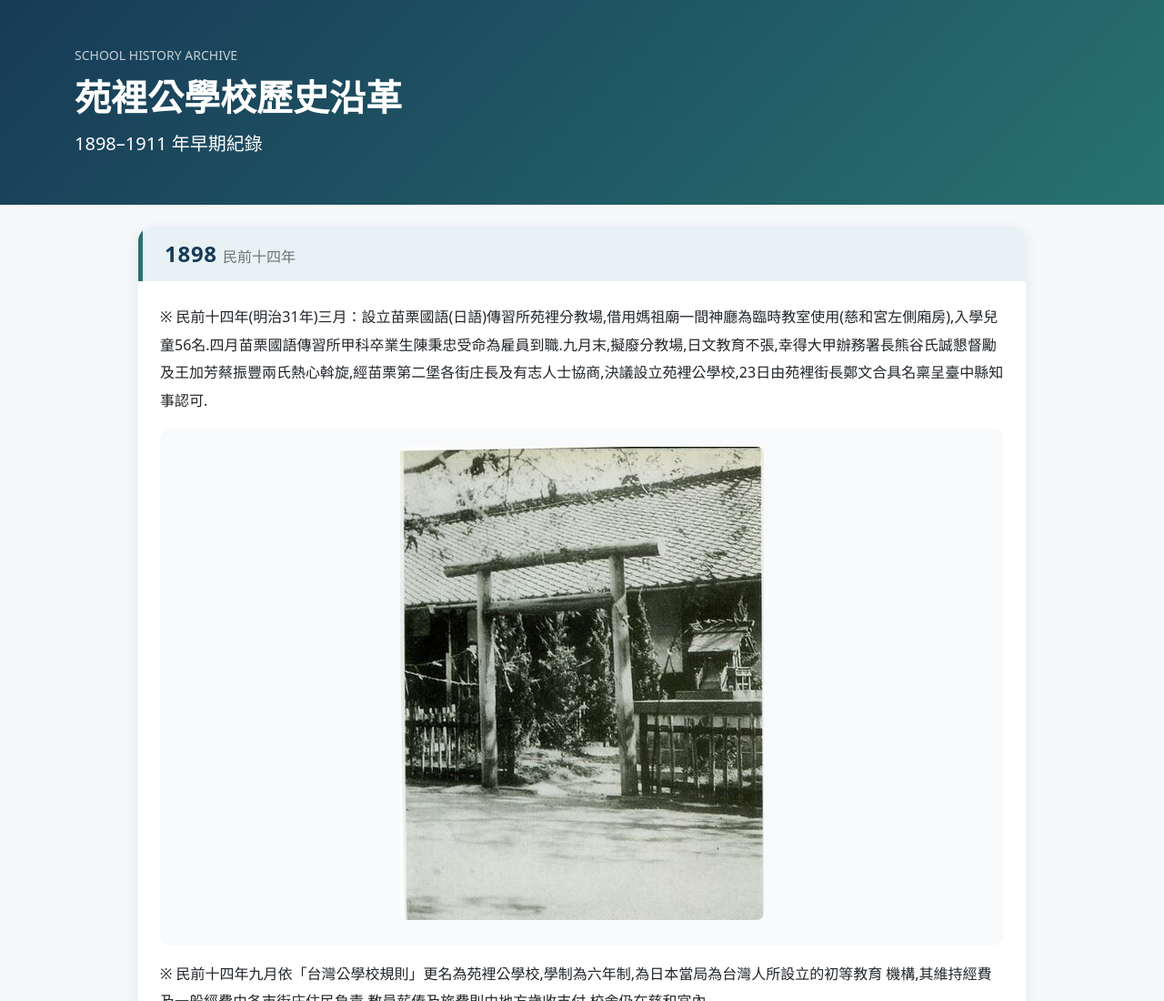
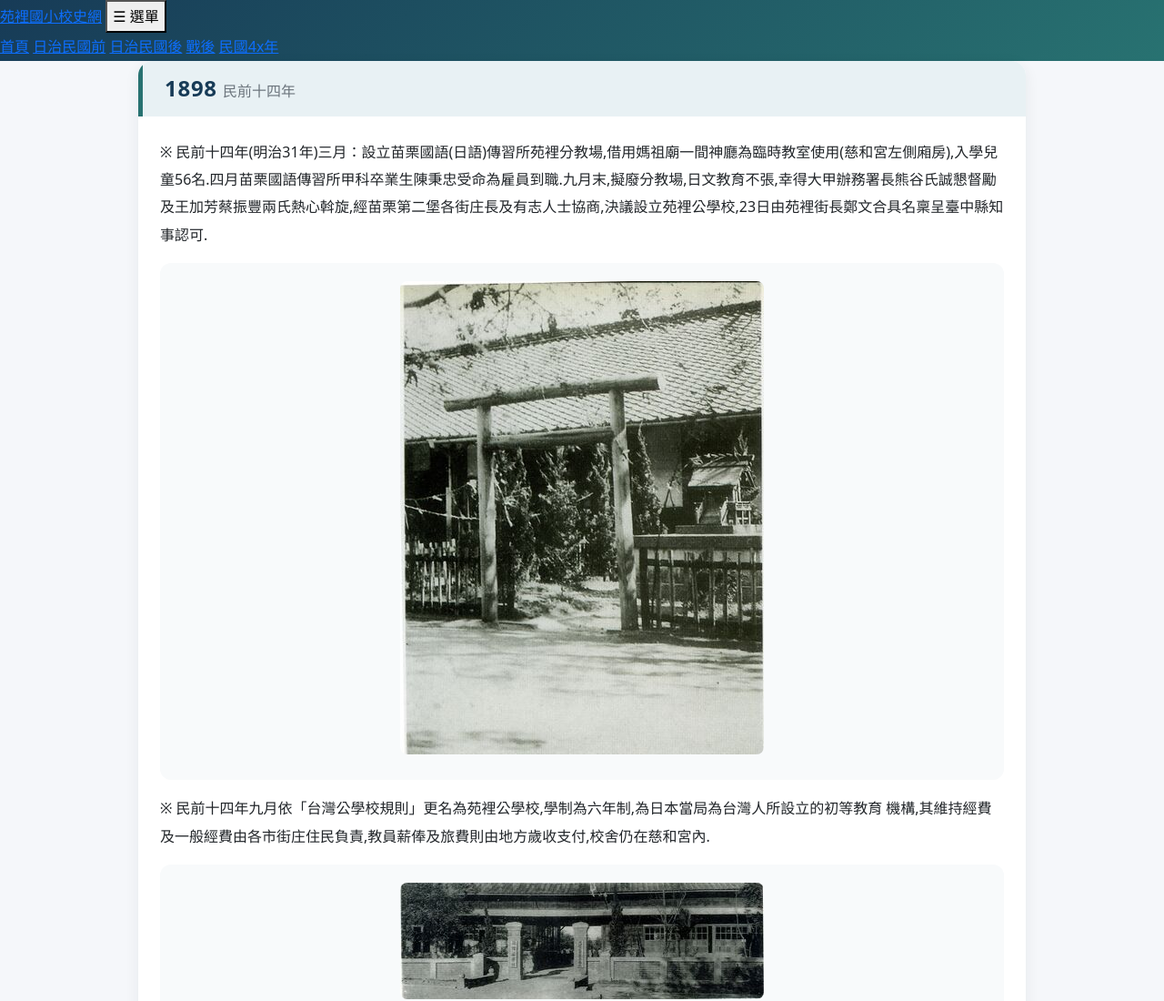
Before and after one commit to kk5438/yles, a plain HTML site: page bjapan.html in a window 1280 px wide. Shown: the top 1100 px of the page at 91% size. Drawn offline with nearby package versions, Linux system fonts and the light colour scheme.

Commit message:
Update bjapan.html

```diff
--- a/bjapan.html
+++ b/bjapan.html
@@ -20,13 +20,20 @@
   </style>
 </head>
 <body>
-  <header class="site-header py-5 mb-4">
-    <div class="container">
-      <p class="text-uppercase small mb-2 opacity-75">School History Archive</p>
-      <h1 class="display-6 fw-bold mb-2">苑裡公學校歷史沿革</h1>
-      <p class="lead mb-0">1898–1911 年早期紀錄</p>
-    </div>
+    <header class="site-header">
+    <a class="site-brand" href="index.html">苑裡國小校史網</a>
+    <button class="menu-toggle" type="button" aria-expanded="false" aria-controls="site-nav">
+      ☰ 選單
+    </button>
+    <nav id="site-nav" class="site-nav" aria-label="主要選單">
+      <a href="index.html" aria-current="page">首頁</a>
+      <a href="bjapan.html">日治民國前</a>
+      <a href="page02.html">日治民國後</a>
+      <a href="page03.html">戰後</a>
+      <a href="page04.html">民國4x年</a>
+    </nav>
   </header>
+
   <main class="container timeline pb-5">
     <section class="card year-card mb-4">
       <div class="year-title px-4 py-3">
```
